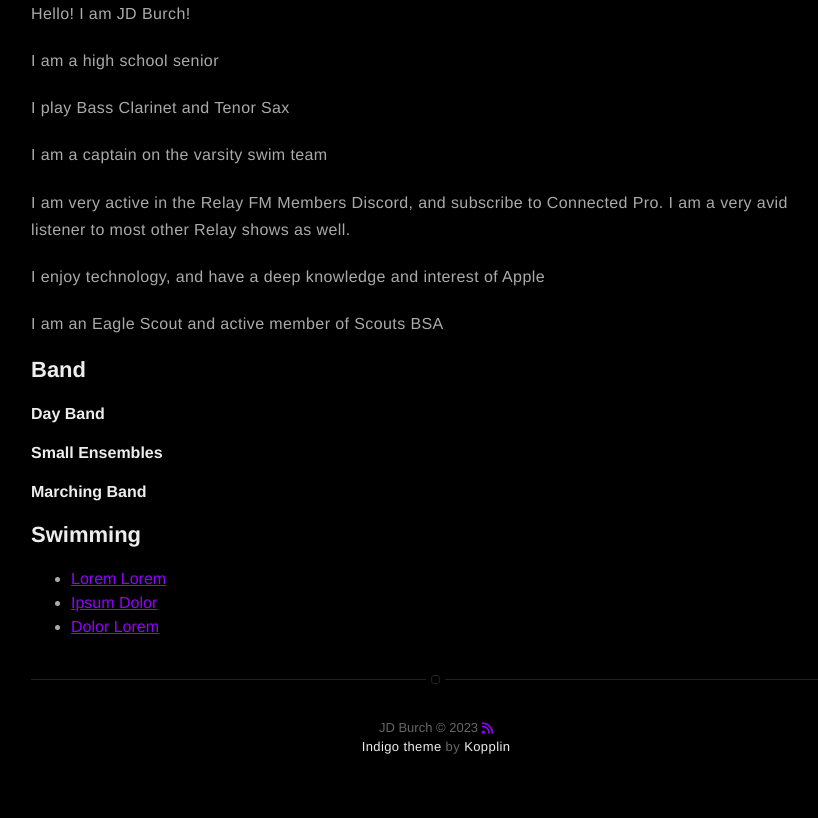
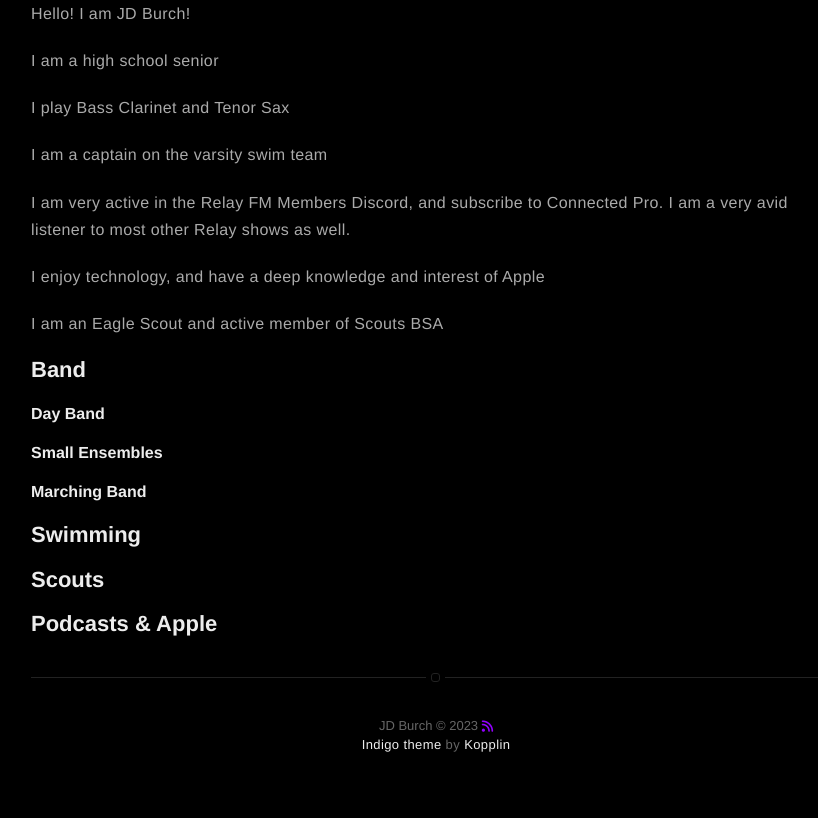
Before and after one commit to JDBurchHuzzah/jdburchhuzzah.github.io, a Jekyll site: the page built from about.md, in a window 1280 px wide. Shown: the part 449-1267 px from the top of the page, without its empty margins (204-1022 px from the left). Built offline with Jekyll 4.4.1, drawn with Linux system fonts in a browser that asks for light colours; nearby versions of some CDN libraries.

Commit message:
Update about.md

```diff
--- a/about.md
+++ b/about.md
@@ -22,8 +22,6 @@
 
 <h2>Swimming</h2>
 
-<ul>
-	<li><a href="https://github.com/">Lorem Lorem</a></li>
-	<li><a href="https://github.com/">Ipsum Dolor</a></li>
-	<li><a href="https://github.com/">Dolor Lorem</a></li>
-</ul>
+<h2>Scouts</h2>
+
+<h2>Podcasts & Apple</h2>
```
